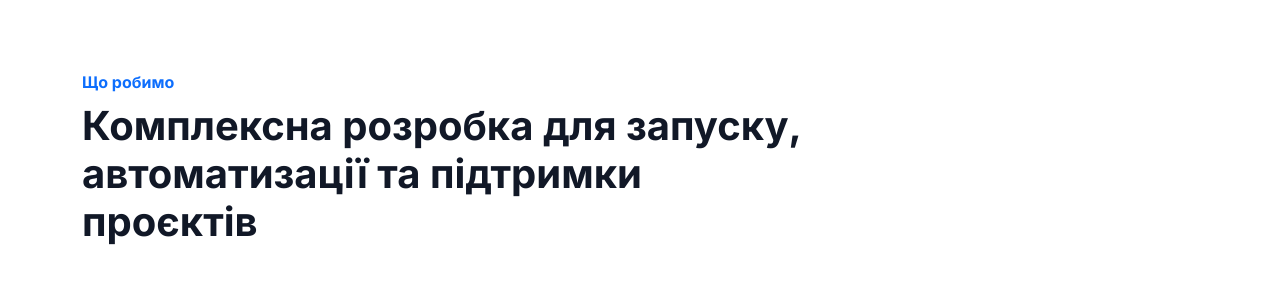
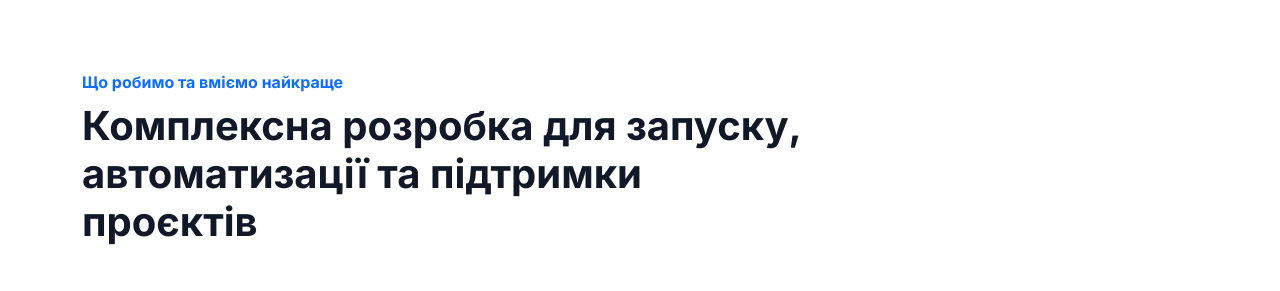
Before and after one commit to KhFtl/Landing, a plain HTML site: page index.html in a window 1280 px wide. Shown: the part 778-1069 px from the top of the page. Drawn offline with nearby package versions, Linux system fonts and the light colour scheme.

Commit message:
Correct message

```diff
--- a/index.html
+++ b/index.html
@@ -47,7 +47,7 @@
         <section class="section-padding" id="services">
             <div class="container">
                 <div class="section-title mb-5">
-                    <p class="text-primary fw-bold mb-2">Що робимо</p>
+                    <p class="text-primary fw-bold mb-2">Що робимо та вміємо найкраще</p>
                     <h2 class="fw-bold display-6">Комплексна розробка для запуску, автоматизації та підтримки проєктів</h2>
                 </div>
                 <div class="row g-4">
```
